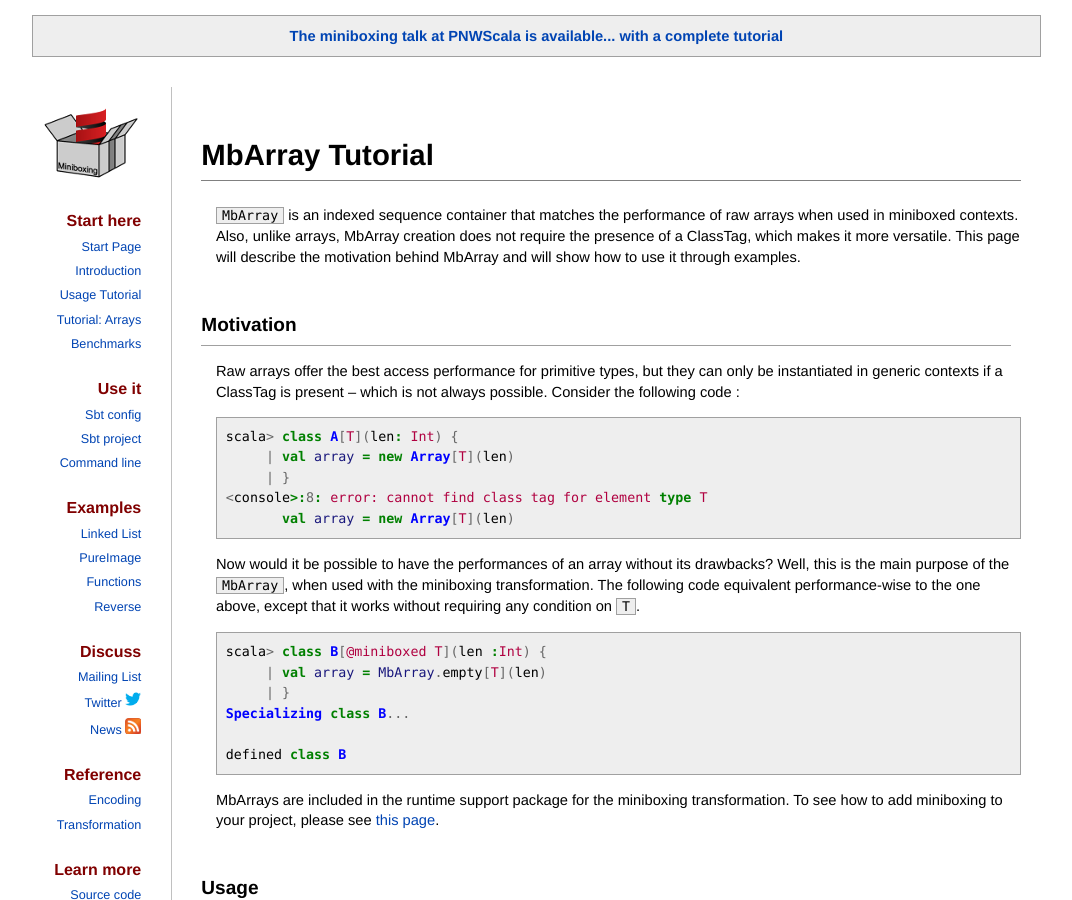
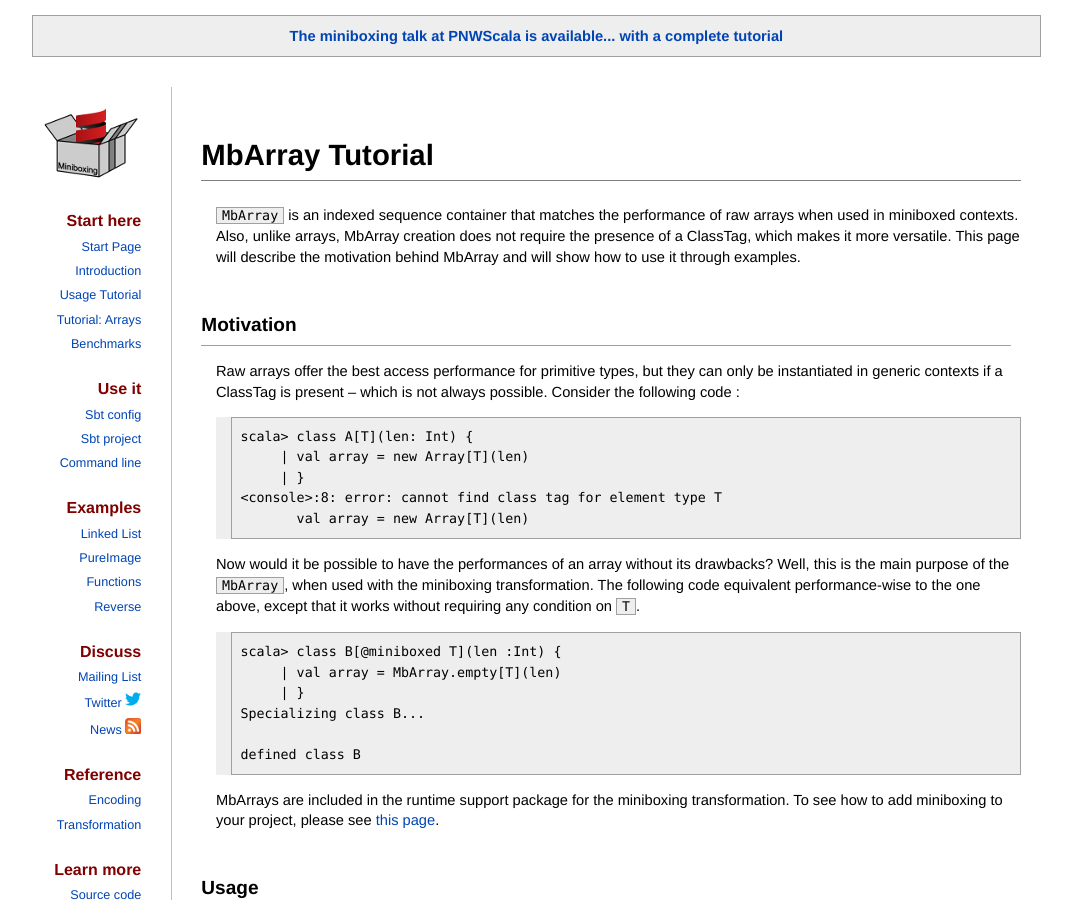
Before and after one commit to miniboxing/miniboxing.github.io, a Jekyll site: the page built from arrays.md, in a window 1280 px wide and 900 px high. Shown: the whole window, without its empty margins (111-1183 px from the left). Built offline with Jekyll 4.4.1, drawn with Linux system fonts in a browser that asks for light colours; nearby versions of some CDN libraries; comment, search, counter and statistics services are not loaded.

Commit message:
Update arrays.md
fix code presentation

````diff
--- a/arrays.md
+++ b/arrays.md
@@ -10,26 +10,26 @@ short_title: MbArray Tutorial
 
 Raw arrays offer the best access performance for primitive types, but they can only be instantiated in generic contexts if a ClassTag is present -- which is not always possible. Consider the following code :
 
-{% highlight scala %}
+```
 scala> class A[T](len: Int) {
      | val array = new Array[T](len)
      | }
 <console>:8: error: cannot find class tag for element type T
        val array = new Array[T](len)
-{% endhighlight %}
+```
 
 Now would it be possible to have the performances of an array without its drawbacks?
 Well, this is the main purpose of the `MbArray`, when used with the miniboxing transformation.
 The following code equivalent performance-wise to the one above, except that it works without requiring any condition on `T`.
 
-{% highlight scala %}
+```
 scala> class B[@miniboxed T](len :Int) {
      | val array = MbArray.empty[T](len)
      | }
 Specializing class B...
 
 defined class B
-{% endhighlight %}
+```
 
 MbArrays are included in the runtime support package for the miniboxing transformation. To see how to add miniboxing to your project, please see [this page](tutorial.md).
 
````
